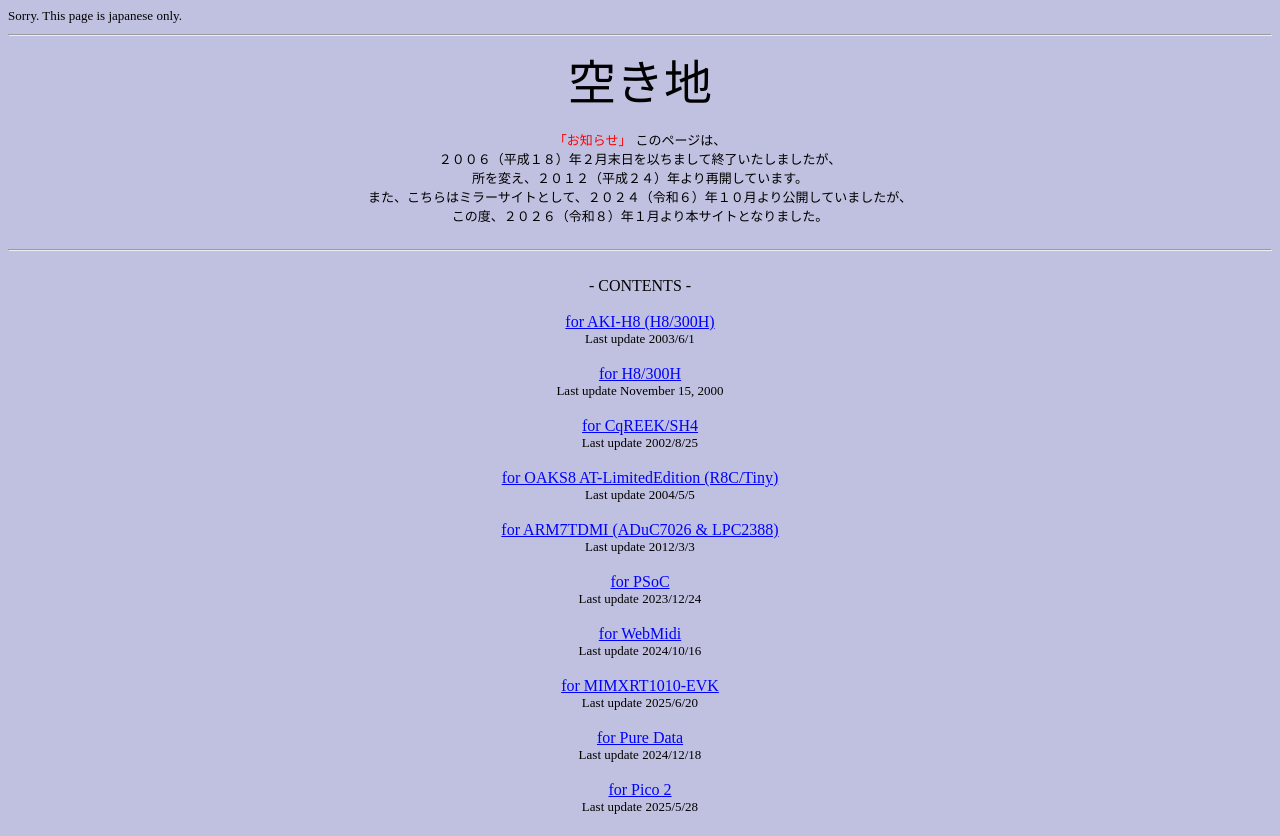
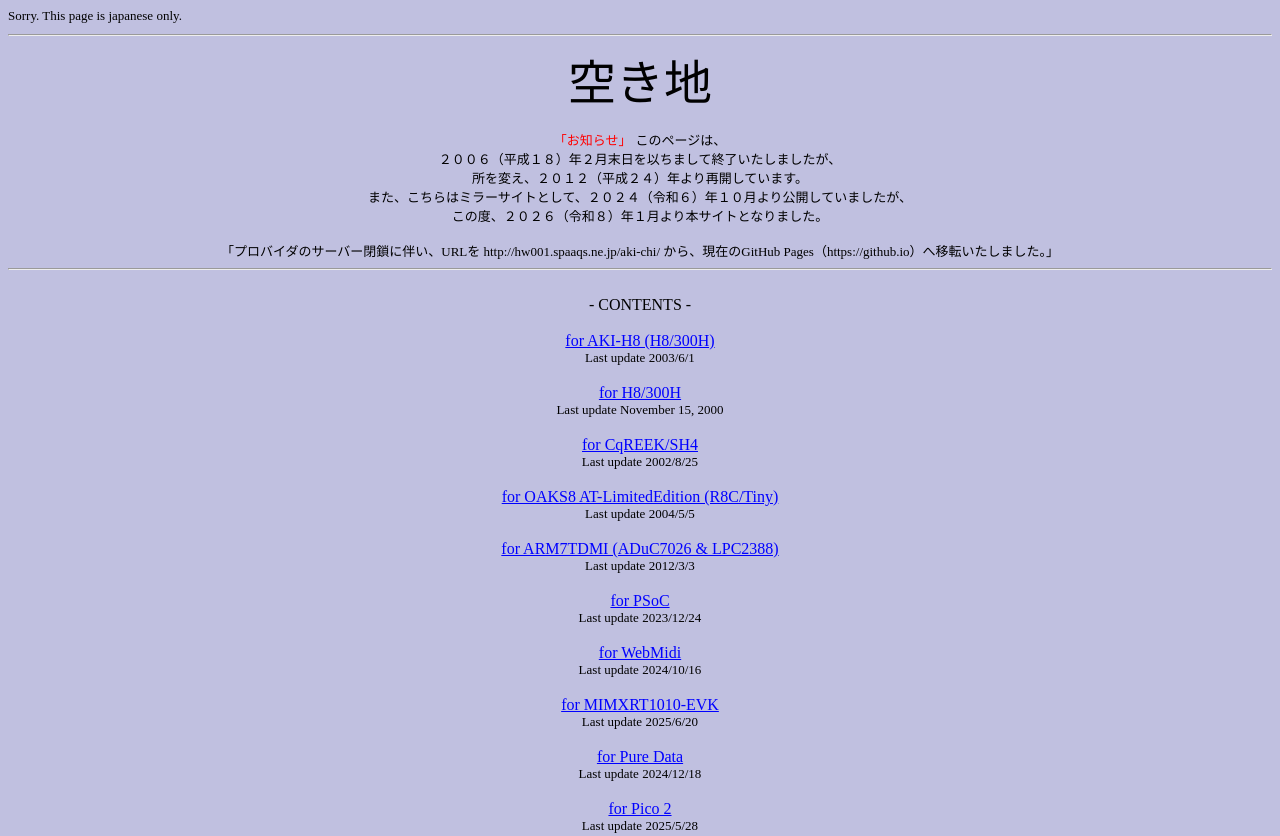
Before and after one commit to spaceno123/aki-chi, a plain HTML site: page docs/index.html in a window 1280 px wide. Shown: the top 836 px of the page. Drawn offline with Linux system fonts and the light colour scheme.

Commit message:
移転情報追加

```diff
--- a/docs/index.html
+++ b/docs/index.html
@@ -90,6 +90,7 @@
 <!--2026/1/1-->
 <br>また、こちらはミラーサイトとして、２０２４（令和６）年１０月より公開していましたが、<br>
 この度、２０２６（令和８）年１月より本サイトとなりました。<br><br>
+「プロバイダのサーバー閉鎖に伴い、URLを http://hw001.spaaqs.ne.jp/aki-chi/ から、現在のGitHub Pages（https://github.io）へ移転いたしました。」<br>
 </font>
 <hr>
 </div>
```
